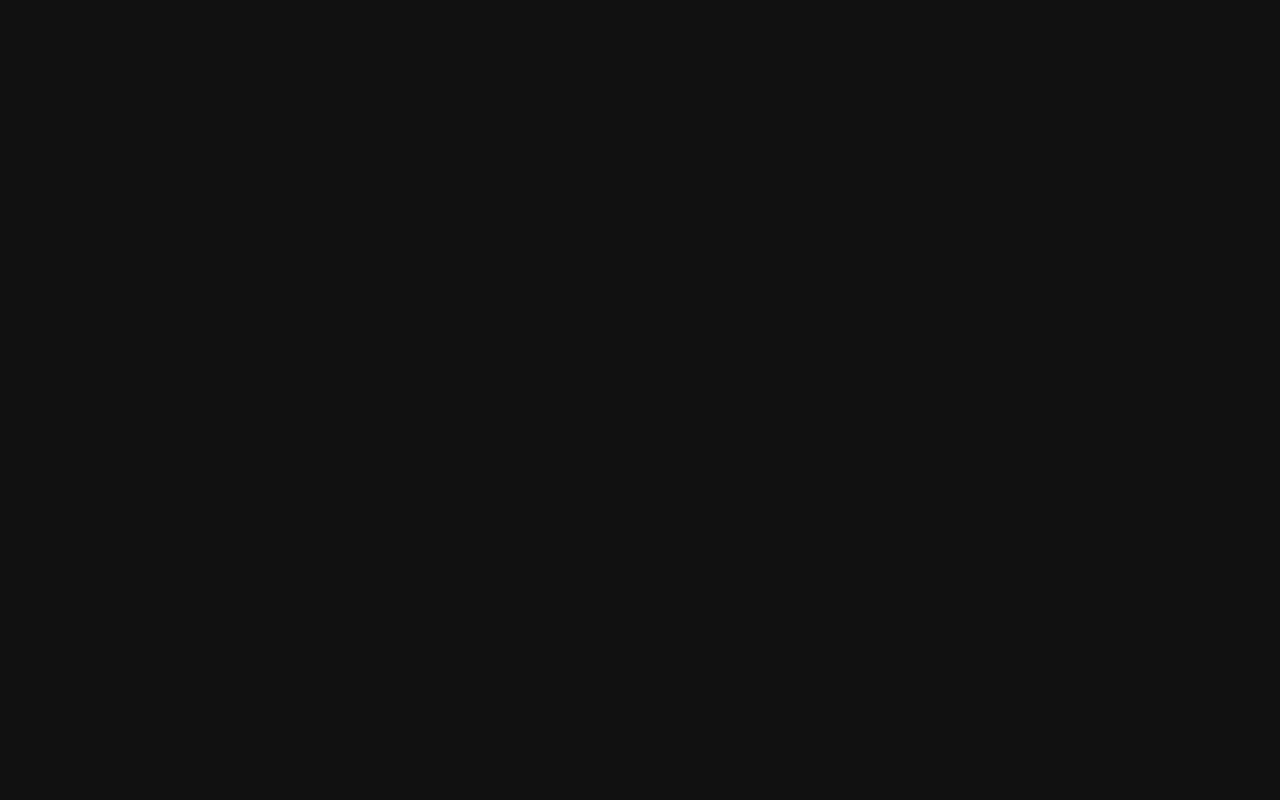
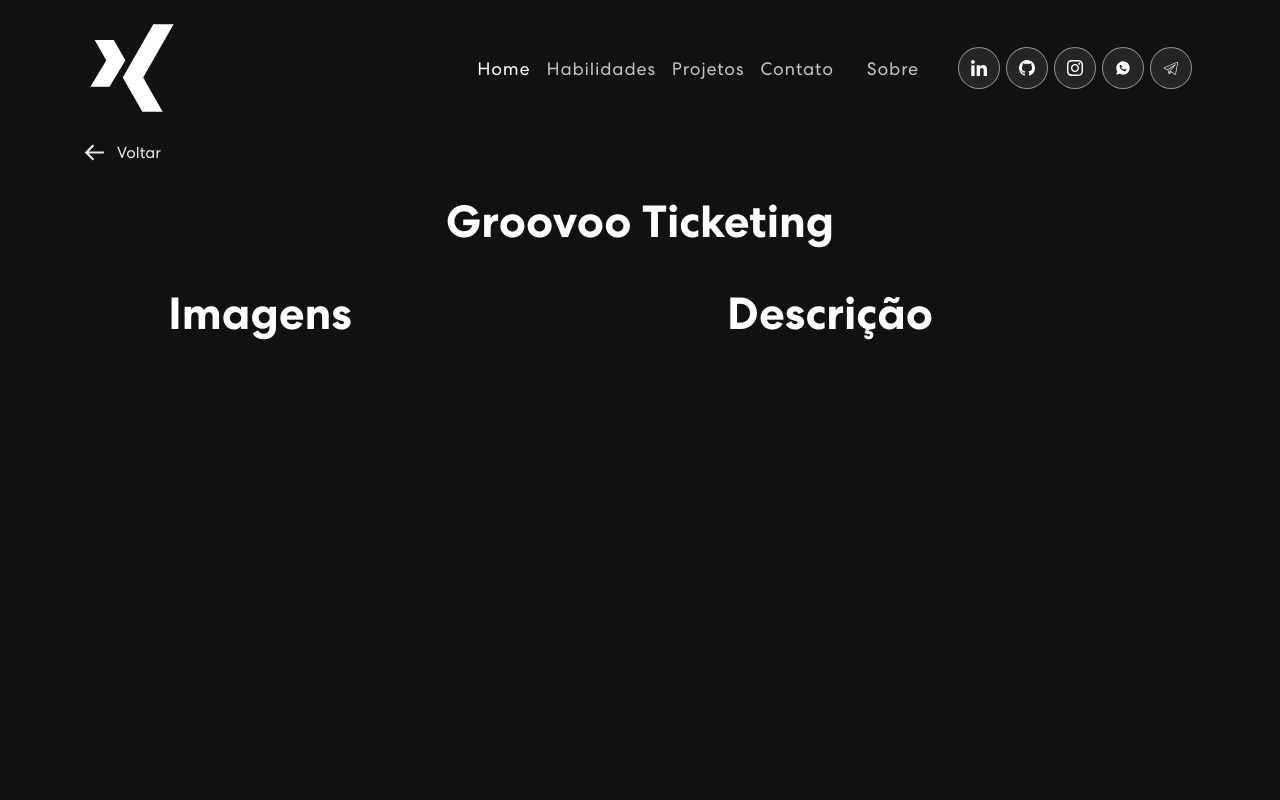
Before and after one commit to victordsantoss/react-web-portfolio, a React (Create React App) app in the folder react-web-portfolio/: page /projects in a window 1280 px wide. Before the commit this address had no page. Shown: the top 800 px of the page. Built offline with nearby package versions, Linux system fonts and the light colour scheme.

Commit message:
feat: adicionando contexto para projetos

```diff
--- a/react-web-portfolio/src/App.jsx
+++ b/react-web-portfolio/src/App.jsx
@@ -1,13 +1,14 @@
 import './App.css';
 import 'bootstrap/dist/css/bootstrap.min.css';
+import { ProjectContextProvider } from './Context/ProjectContext';
 
 import ApplicationRoutes from "./routes";
 
 function App() {
   return (
-    <div className="App">
+    <ProjectContextProvider>
       <ApplicationRoutes />
-    </div>
+    </ProjectContextProvider>
   );
 }
 
--- /dev/null
+++ b/react-web-portfolio/src/Context/ProjectContext.js
@@ -0,0 +1,16 @@
+import { func } from 'prop-types';
+import React, { useEffect, useState } from 'react';
+import { createContext } from 'react';
+
+export const ProjectContext = createContext();
+
+export function ProjectContextProvider({ children }) {
+
+    const [project, setProject] = useState({});
+
+    return (
+        <ProjectContext.Provider value={{ project, setProject }}>
+            {children}
+        </ProjectContext.Provider>
+    )
+}
--- a/react-web-portfolio/src/components/ProjectCard/ProjectCard.jsx
+++ b/react-web-portfolio/src/components/ProjectCard/ProjectCard.jsx
@@ -1,15 +1,25 @@
+import { useContext, useEffect } from "react";
 import { Col } from "react-bootstrap";
-import { Link } from "react-router-dom";
+import { useNavigate } from "react-router-dom"
+import { ProjectContext } from "../../Context/ProjectContext";
 import './index.css';
 
-export const ProjectCard = ({ title, description, imgUrl, path }) => {
+export const ProjectCard = (currentProject) => {
+    const { project, setProject } = useContext(ProjectContext);
+    let navigate = useNavigate()
+
+    const handleProject = () => {
+        setProject(currentProject);
+        navigate(`${currentProject.path}`)
+    }
+
     return (
         <Col size={12} sm={6} md={4}>
             <div className="proj-imgbx">
-                <img src={imgUrl} width='150px' height={500} />
+                <img src={currentProject.imgUrl} width='150px' height={500} />
                 <div className="proj-txtx">
-                    <Link to={path} className="link-project" ><h4>{title}</h4></Link>
-                    <span>{description}</span>
+                    <p onClick={handleProject} className="link-project" ><h4>{currentProject.title}</h4></p>
+                    <span>{currentProject.description}</span>
                 </div>
             </div>
         </Col>
--- a/react-web-portfolio/src/components/ProjectCard/index.css
+++ b/react-web-portfolio/src/components/ProjectCard/index.css
@@ -20,6 +20,7 @@
 }
 
 .link-project:hover {
+    cursor: pointer;
     text-decoration: none;
     color: #eaeaea;
 }
--- a/react-web-portfolio/src/components/ProjectDetails/ProjectDetails.jsx
+++ b/react-web-portfolio/src/components/ProjectDetails/ProjectDetails.jsx
@@ -1,13 +1,14 @@
-import React, { useEffect } from 'react';
+import React, { useEffect, useContext } from 'react';
 import { Container, Row, Col } from 'react-bootstrap';
 import { useNavigate, useLocation } from 'react-router-dom';
 import { BiArrowBack } from 'react-icons/bi';
 import './index.css';
+import { ProjectContext } from '../../Context/ProjectContext';
 
 export const ProjectDetails = () => {
     const navigate = useNavigate();
     const location = useLocation();
-    const params = new URLSearchParams(location.search);
+    const { project } = useContext(ProjectContext);
 
     useEffect(() => {
         const newPageTitle = 'Landing | <victordsantoss />';
@@ -16,6 +17,7 @@
 
     return (
         <section className="personal-project-container">
+            {console.log("PROJETO ATUAL", project)}
             <Container>
                 <div className='go-back'>
                     <button onClick={() => navigate(-1)} >
--- a/react-web-portfolio/src/components/Projects/Projects.jsx
+++ b/react-web-portfolio/src/components/Projects/Projects.jsx
@@ -18,11 +18,11 @@
                                     <Tab.Pane eventKey="first">
                                         <Row>
                                             {
-                                                projects.map((project, index) => {
+                                                projects.map((currentProject, index) => {
                                                     return (
                                                         <ProjectCard
                                                             key={index}
-                                                            {...project}
+                                                            {...currentProject}
                                                         />
                                                     )
                                                 })
--- a/react-web-portfolio/src/routes.jsx
+++ b/react-web-portfolio/src/routes.jsx
@@ -10,7 +10,7 @@
             <Routes>
                 <Route exact path="/" element={<HomePage />} />
                 <Route exact path="/about" element={<AboutPage />} />
-                <Route exact path="/projects/:id/" element={<ProjectDetailsPage />} />
+                <Route exact path="/projects" element={<ProjectDetailsPage />} />
             </Routes>
         </Router>
     );
```
Also changed, not shown: react-web-portfolio/src/utils/projects-constants.js (+6 -6 lines).
